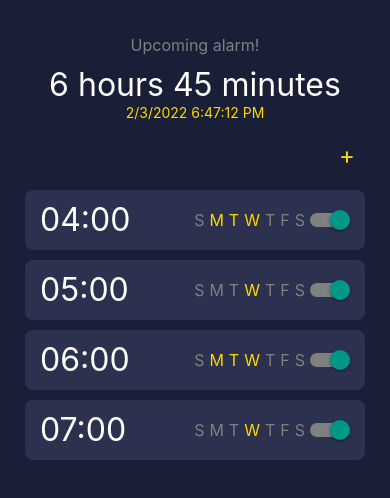
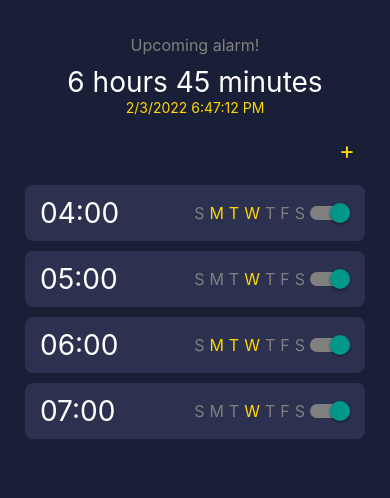
Before and after one commit to 404NotFoundedTeam/ReactNative-Alarm, a React Native app: screen / in a window 390 px wide. Shown: the top 498 px of the page. Built offline with nearby package versions, Linux system fonts and the light colour scheme.

Commit message:
Fixed some errors in Alarm page

```diff
--- a/Pages/Alarm.js
+++ b/Pages/Alarm.js
@@ -95,7 +95,7 @@ const styles = StyleSheet.create({
   },
 
   title: {
-    fontSize: 32,
+    fontSize: 28,
     color: 'white',
     textAlign: 'center'
   },
@@ -127,10 +127,10 @@ const styles = StyleSheet.create({
     backgroundColor: '#2C314F',
     marginTop: 10,
     paddingHorizontal: 15,
-    paddingVertical: 10,
+    paddingVertical: 8,
     width: '100%',
-    paddingVertical: 10,
     flexDirection: 'row',
+    alignItems: 'center',
     justifyContent: 'space-between',
     borderRadius: 8
   },
```
